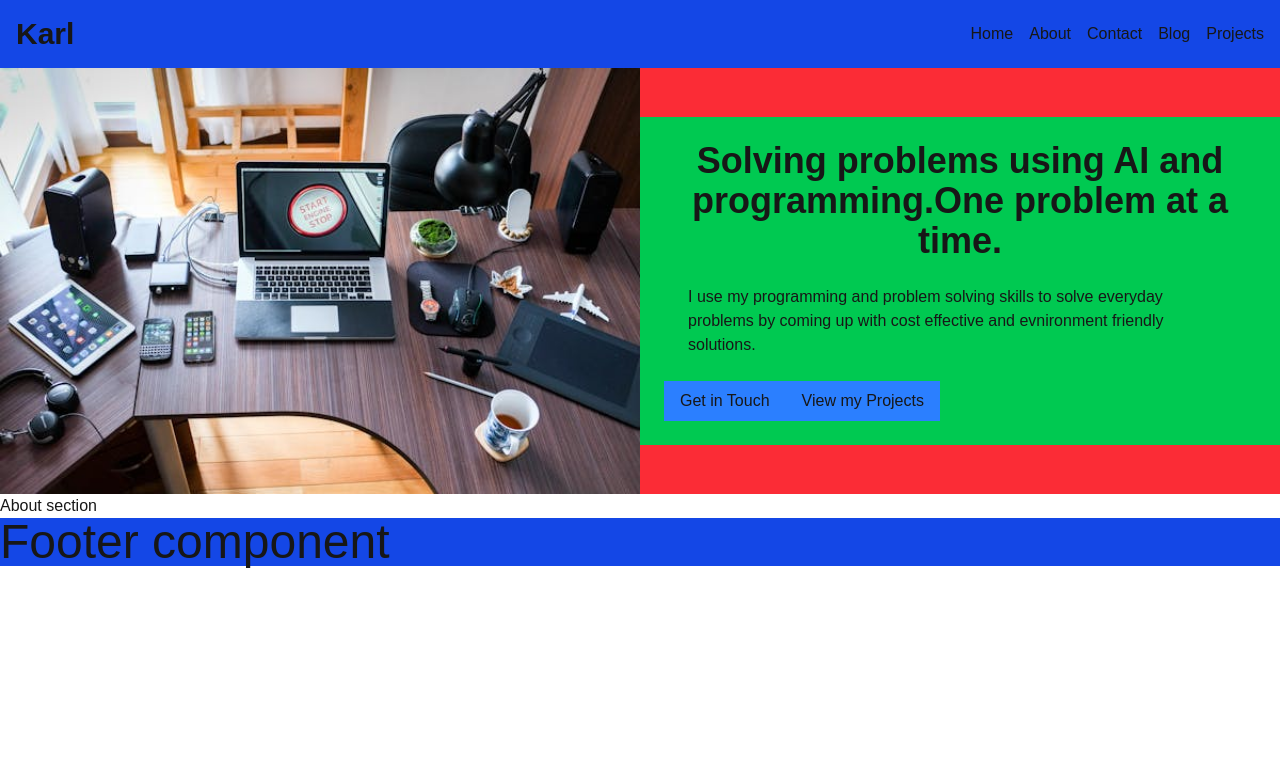
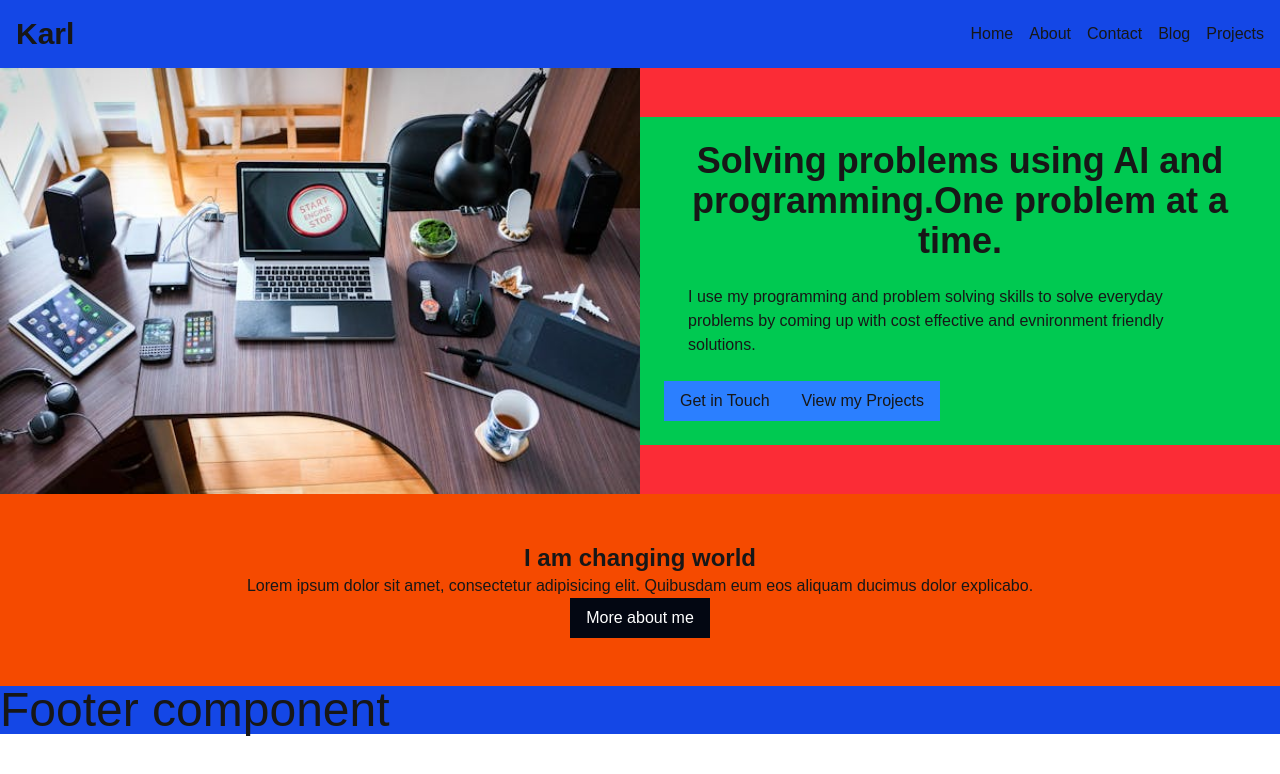
Before and after one commit to Captain-Carl-Larc/kalwenzi, a Next.js app in the folder carl/: page / in a window 1280 px wide. Shown: the top 774 px of the page. Built offline with nearby package versions, Linux system fonts and the light colour scheme.

Commit message:
about section made

```diff
--- a/carl/src/app/page.js
+++ b/carl/src/app/page.js
@@ -31,8 +31,16 @@ export default function Home() {
           </div>
         </div>
       </section>
-      <section >
-        About section
+      <section className='bg-orange-600 py-12 flex flex-col items-center'>
+        <h2 className='text-2xl font-semibold'>
+          I am changing world
+        </h2>
+        <p>
+          Lorem ipsum dolor sit amet, consectetur adipisicing elit. Quibusdam eum eos aliquam ducimus dolor explicabo.
+        </p>
+        <button className='bg-gray-950 text-white py-2 px-4 '>
+          More about me
+        </button>
       </section>
     </div>
   )
```
